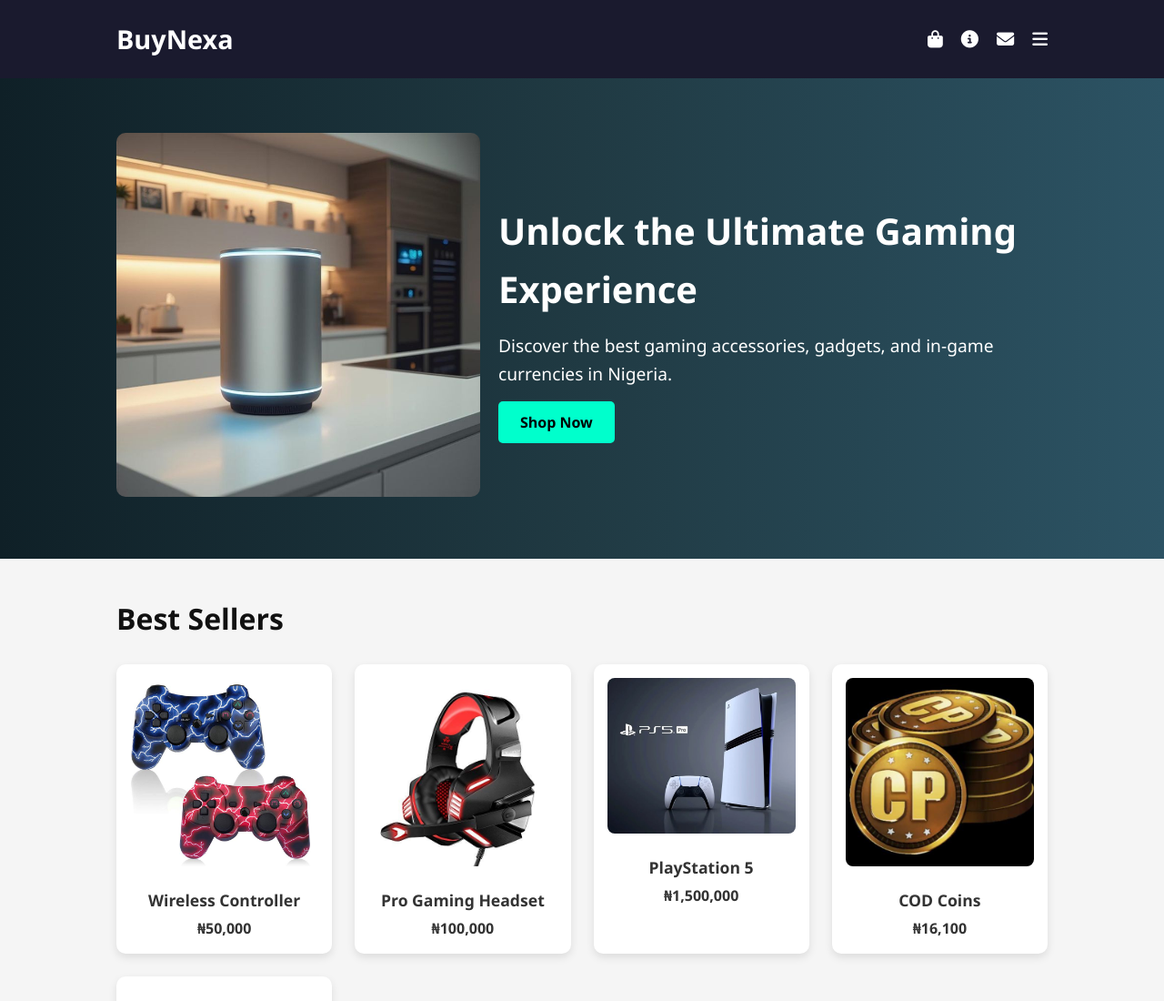
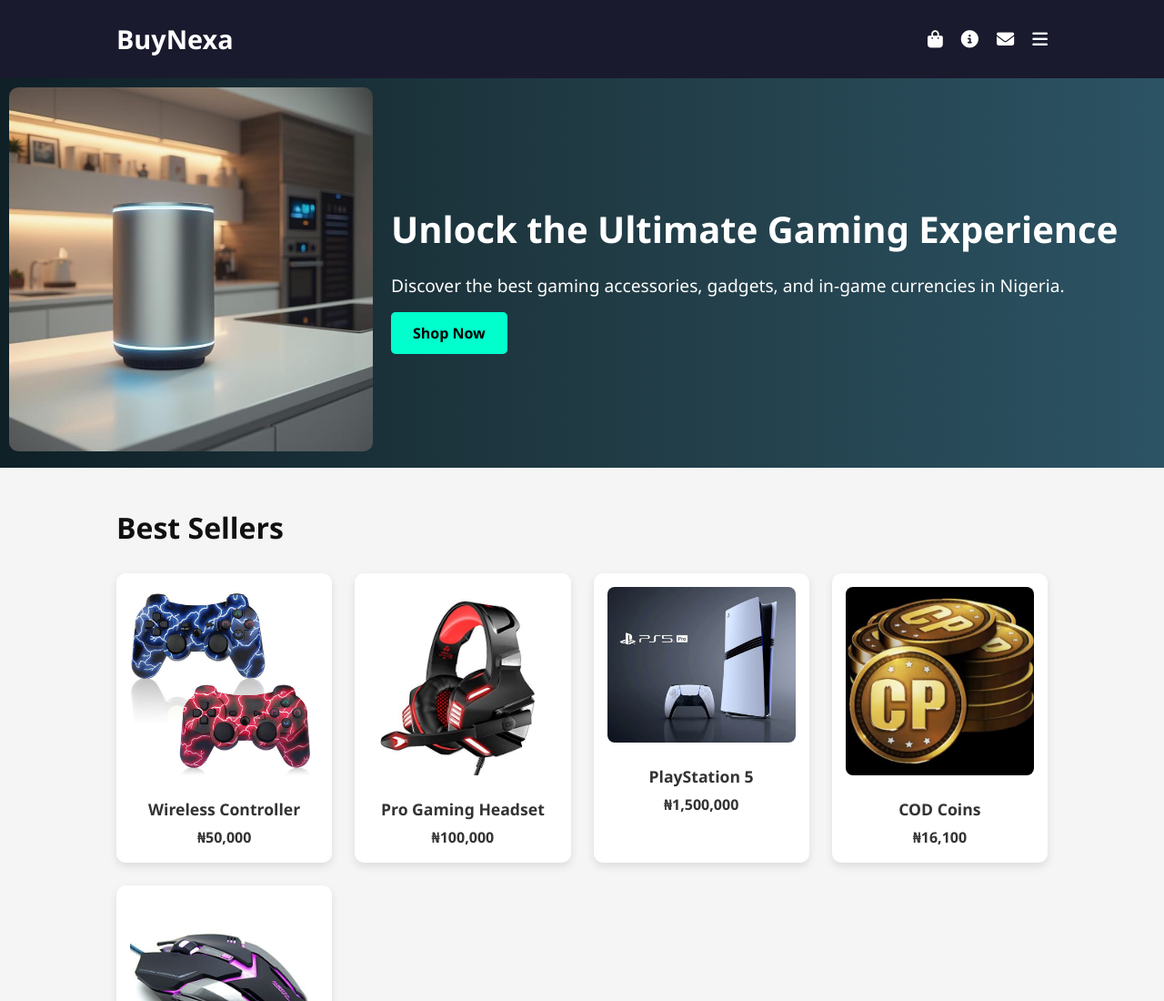
Before and after one commit to ToluTheBuilder22/.BuyNexa.web, a plain HTML site: page index.html in a window 1280 px wide. Shown: the top 1100 px of the page at 91% size. Drawn offline with Linux system fonts and the light colour scheme.

Commit message:
Update style.css

```diff
--- a/style.css
+++ b/style.css
@@ -215,3 +215,22 @@ html, body {
   overscroll-behavior: contain;
   touch-action: pan-y;     /* Allow vertical hand scroll only */
 }
+body {
+  font-size: 1rem; /* relative size, better on different screens */
+  line-height: 1.6;
+  margin: 0;
+  padding: 0;
+}
+
+h1, h2, h3, h4, h5, h6 {
+  font-size: 1.2em; /* responsive font sizes */
+}
+
+.container {
+  padding: 10px;
+}
+
+button, input, select {
+  font-size: 1rem;
+  padding: 0.5em 1em;
+}
```
